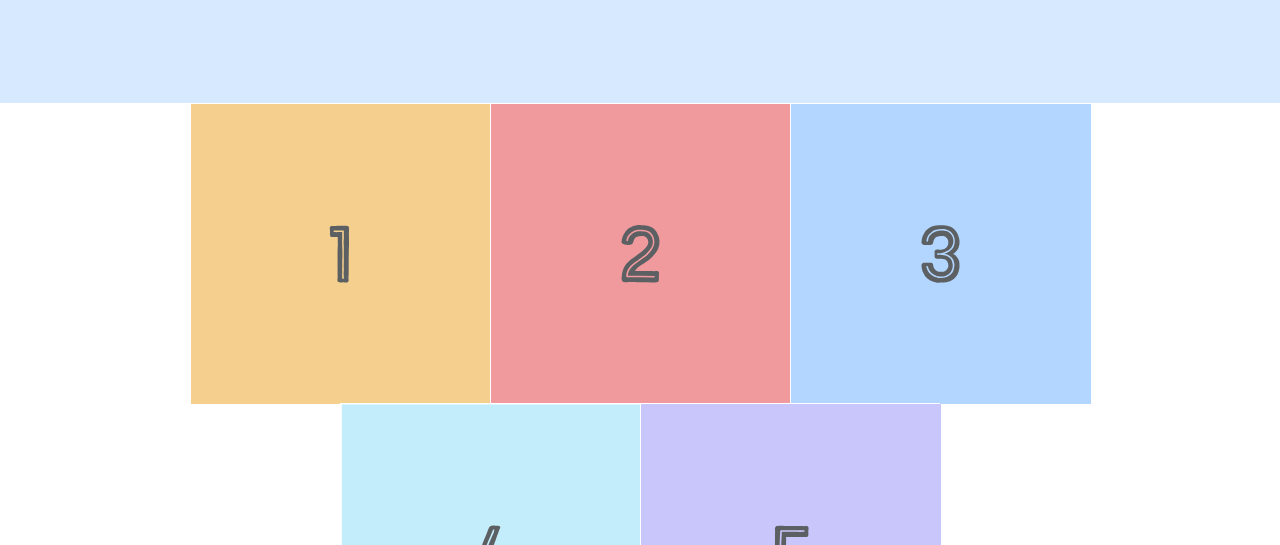
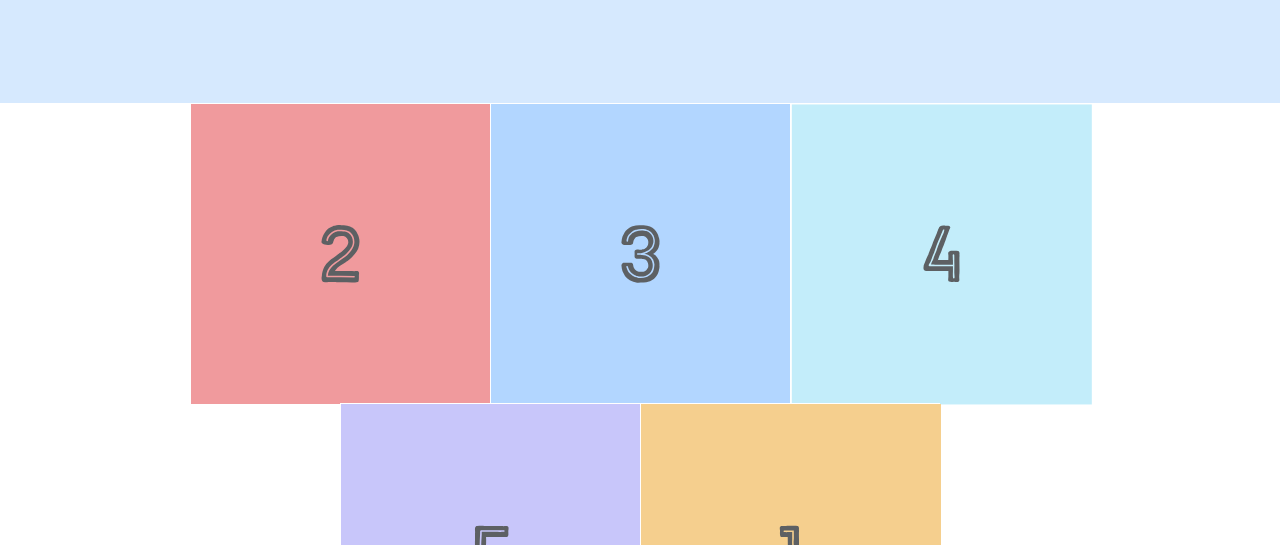
Before and after one commit to ta-torres/flexbox-test, a plain HTML site: page index.html in a window 1280 px wide. Shown: the part 255-800 px from the top of the page. Drawn offline with Linux system fonts and the light colour scheme.

Commit message:
Change flex item order

```diff
--- a/styles.css
+++ b/styles.css
@@ -52,6 +52,8 @@
     display: flex;
     justify-content: center;
     flex-wrap: wrap;
+    flex-direction: row;
+    align-items: center;
 }
 
 .photo-grid-item {
@@ -59,3 +61,11 @@
     width: 300px;
     height: 300px;
 }
+
+.first-item {
+    order: 1;
+}
+
+.last.item {
+    order: -1;
+}
```
